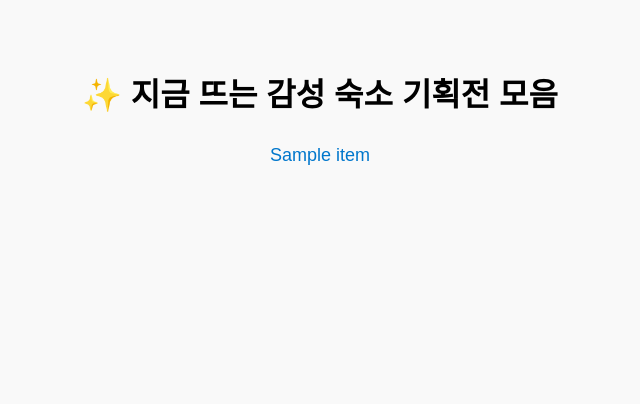
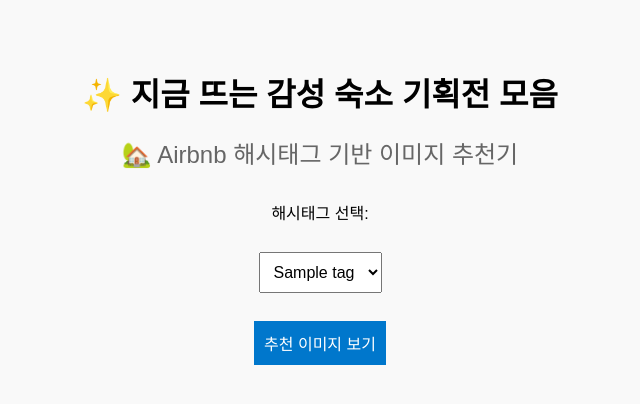
Before and after one commit to onewon1234/ADV_Project, a Flask app: template templates/index.html in a window 1280 px wide. Shown: the top 404 px of the page, without its empty margins (320-960 px from the left). Run offline with Flask 3, Linux system fonts and the light colour scheme; the template is opened without the code that fills it: most values are stand-ins (such as "Sample title", 1, 10 or a date in 2020); parts of the project's set-up code (start-up, migrations or seed data) failed here and were passed over.

Commit message:
Update index.html

```diff
--- a/templates/index.html
+++ b/templates/index.html
@@ -1,9 +1,9 @@
-<!-- templates/index.html -->
+<!-- templates/hashtag_input.html -->
 <!DOCTYPE html>
 <html lang="ko">
 <head>
   <meta charset="UTF-8">
-  <title>✨ 지금 뜨는 감성 숙소 기획전 모음</title>
+  <title>Fitbnb: 취향에 딱 맞는 에어비앤비 큐레이션 프로젝트</title>
   <style>
     body {
       font-family: Arial, sans-serif;
@@ -12,34 +12,48 @@
     }
     h1 {
       text-align: center;
+      margin-bottom: 10px;
+    }
+    h2 {
+      text-align: center;
+      font-weight: normal;
+      color: #666;
       margin-bottom: 30px;
     }
-    ul {
-      list-style: none;
-      padding-left: 0;
+    form {
+      text-align: center;
       max-width: 600px;
       margin: auto;
     }
-    li {
-      margin: 16px 0;
-      font-size: 18px;
-      text-align: center;
+    select, button {
+      padding: 10px;
+      font-size: 16px;
+      margin-top: 10px;
     }
-    a {
-      text-decoration: none;
-      color: #0077cc;
+    button {
+      background-color: #0077cc;
+      color: white;
+      border: none;
+      cursor: pointer;
     }
-    a:hover {
-      text-decoration: underline;
+    button:hover {
+      background-color: #005fa3;
     }
   </style>
 </head>
 <body>
   <h1>✨ 지금 뜨는 감성 숙소 기획전 모음</h1>
-  <ul>
-    {% for item in items %}
-      <li><a href="/cluster/{{ item.cluster_id }}">{{ item.title }}</a></li>
-    {% endfor %}
-  </ul>
+  <h2>🏡 Airbnb 해시태그 기반 이미지 추천기</h2>
+
+  <form action="/recommend" method="post">
+    <label>해시태그 선택:</label><br><br>
+    <select name="tag">
+        {% for tag in tags %}
+            <option value="{{ tag }}">{{ tag }}</option>
+        {% endfor %}
+    </select>
+    <br><br>
+    <button type="submit">추천 이미지 보기</button>
+  </form>
 </body>
 </html>
```
